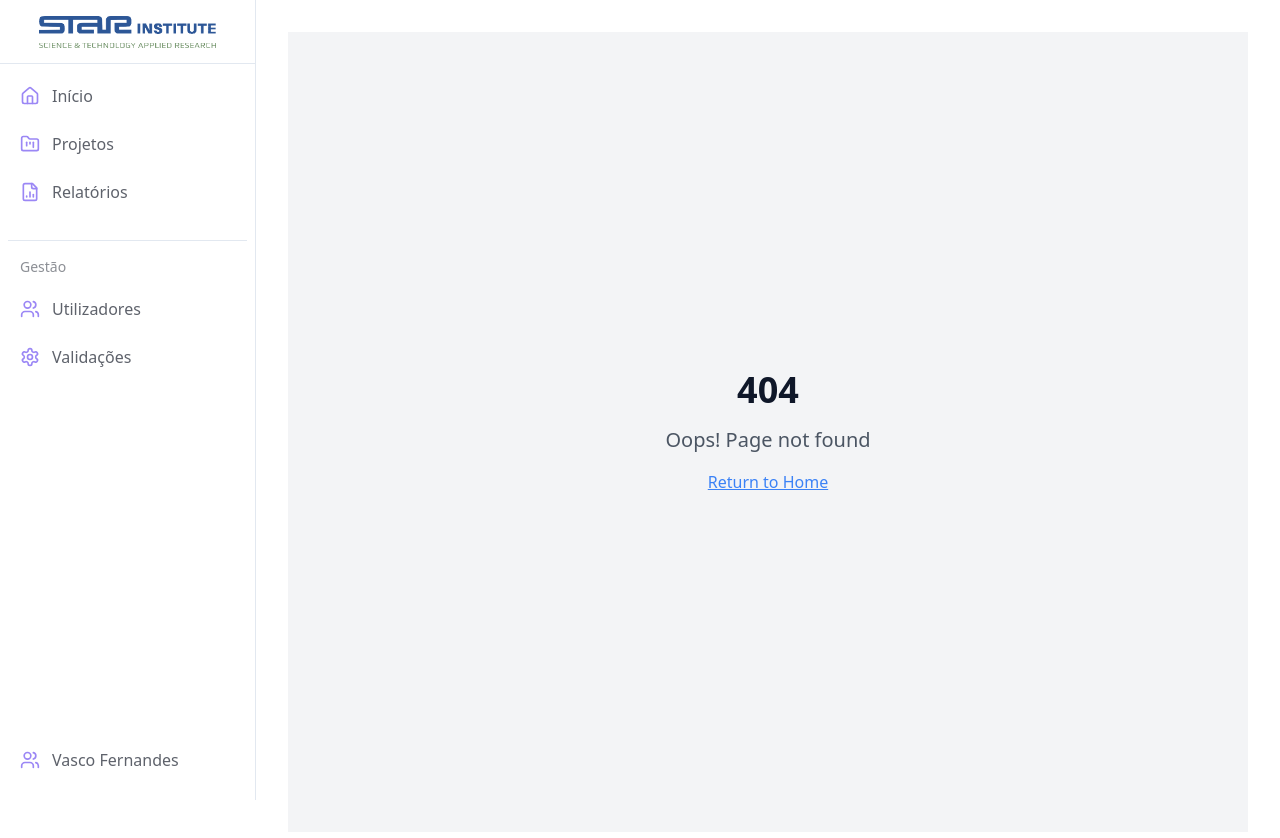
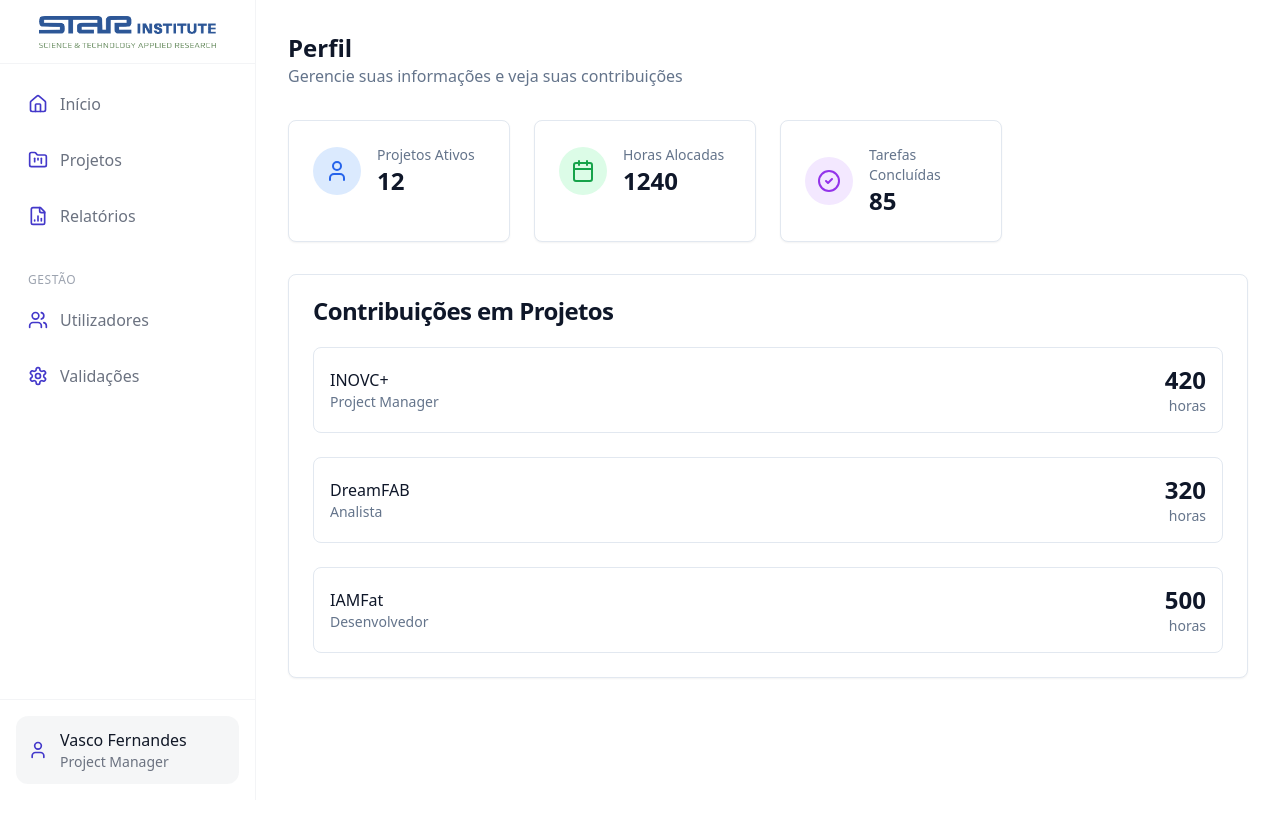
Before and after one commit to projetopint2025/project-resource-allocator, a React (Vite) app: page /profile in a window 1280 px wide. Before the commit this address had no page. Shown: the top 838 px of the page. After the commit the page ends 800 px from the top, so only its background shows below. Built offline with nearby package versions, Linux system fonts and the light colour scheme.

Commit message:
Refactor validations and sidebar
Refactored the validations page to only display project validations.  Improved the sidebar design for a more modern look. Added a profile page with user information and project contribution details.

```diff
--- a/src/App.tsx
+++ b/src/App.tsx
@@ -10,6 +10,7 @@ import Projects from "./pages/Projects";
 import ProjectDetails from "./pages/ProjectDetails";
 import Users from "./pages/Users";
 import Validations from "./pages/Validations";
+import Profile from "./pages/Profile";
 import NotFound from "./pages/NotFound";
 
 const queryClient = new QueryClient();
@@ -27,6 +28,7 @@ const App = () => (
               <Route path="/projects/:id" element={<ProjectDetails />} />
               <Route path="/users" element={<Users />} />
               <Route path="/validations" element={<Validations />} />
+              <Route path="/profile" element={<Profile />} />
               <Route path="*" element={<NotFound />} />
             </Routes>
           </main>
--- a/src/components/AppSidebar.tsx
+++ b/src/components/AppSidebar.tsx
@@ -1,7 +1,8 @@
 
 import { useState } from "react";
-import { Home, FolderKanban, ChevronLeft, Menu, Users, FileBarChart2, Settings } from "lucide-react";
+import { Home, FolderKanban, ChevronLeft, Menu, Users, FileBarChart2, Settings, User } from "lucide-react";
 import { cn } from "@/lib/utils";
+import { Link, useLocation } from "react-router-dom";
 
 const menuItems = [
   {
@@ -36,15 +37,44 @@ const managementItems = [
 
 export const AppSidebar = () => {
   const [collapsed, setCollapsed] = useState(false);
+  const location = useLocation();
+
+  const MenuItem = ({ item, className = "" }) => (
+    <Link
+      to={item.href}
+      className={cn(
+        "flex items-center gap-3 p-3 rounded-xl transition-all duration-300",
+        "text-gray-500 hover:text-gray-900 hover:bg-gray-100/80",
+        location.pathname === item.href && "bg-gray-100/80 text-gray-900",
+        className
+      )}
+    >
+      <item.icon
+        size={20}
+        className={cn(
+          "text-[#4338ca] transition-transform duration-300",
+          collapsed && "transform scale-110"
+        )}
+      />
+      <span
+        className={cn(
+          "font-medium transition-all duration-300",
+          collapsed && "opacity-0 w-0"
+        )}
+      >
+        {item.label}
+      </span>
+    </Link>
+  );
 
   return (
     <div
       className={cn(
-        "h-screen bg-white border-r border-border transition-all duration-300 relative",
-        collapsed ? "w-16" : "w-64"
+        "h-screen bg-white border-r border-gray-100 transition-all duration-300 relative flex flex-col",
+        collapsed ? "w-20" : "w-64"
       )}
     >
-      <div className="flex items-center justify-center p-4 h-16 border-b border-border">
+      <div className="flex items-center justify-center p-6 h-16 border-b border-gray-100">
         <img
           src="/lovable-uploads/28745dc3-1b1b-490b-8612-41cb26f8c61d.png"
           alt="STAR Institute"
@@ -55,76 +85,47 @@ export const AppSidebar = () => {
         />
       </div>
 
-      <nav className="p-2 space-y-6">
-        <div>
+      <nav className="flex-1 p-4 space-y-8">
+        <div className="space-y-2">
           {menuItems.map((item) => (
-            <a
-              key={item.href}
-              href={item.href}
-              className={cn(
-                "flex items-center gap-3 p-3 rounded-lg hover:bg-[#1A1F2C]/5 transition-colors",
-                "text-[#1A1F2C]/70 hover:text-[#1A1F2C]",
-                window.location.pathname === item.href && "bg-[#1A1F2C]/5 text-[#1A1F2C]"
-              )}
-            >
-              <item.icon size={20} className="text-[#9b87f5]" />
-              <span
-                className={cn(
-                  "transition-opacity duration-300 font-medium",
-                  collapsed && "opacity-0"
-                )}
-              >
-                {item.label}
-              </span>
-            </a>
+            <MenuItem key={item.href} item={item} />
           ))}
         </div>
 
-        <div className="pt-4 border-t border-border">
+        <div className="space-y-2">
           <p className={cn(
-            "px-3 text-sm font-medium text-[#1A1F2C]/50 mb-2",
+            "px-3 text-xs font-medium text-gray-400 uppercase tracking-wider",
             collapsed && "opacity-0"
           )}>
             Gestão
           </p>
           {managementItems.map((item) => (
-            <a
-              key={item.href}
-              href={item.href}
-              className={cn(
-                "flex items-center gap-3 p-3 rounded-lg hover:bg-[#1A1F2C]/5 transition-colors",
-                "text-[#1A1F2C]/70 hover:text-[#1A1F2C]",
-                window.location.pathname === item.href && "bg-[#1A1F2C]/5 text-[#1A1F2C]"
-              )}
-            >
-              <item.icon size={20} className="text-[#9b87f5]" />
-              <span
-                className={cn(
-                  "transition-opacity duration-300 font-medium",
-                  collapsed && "opacity-0"
-                )}
-              >
-                {item.label}
-              </span>
-            </a>
+            <MenuItem key={item.href} item={item} />
           ))}
         </div>
+      </nav>
 
-        <div className="absolute bottom-4 left-0 right-0 px-2">
-          <div className={cn(
-            "flex items-center gap-3 p-3 text-[#1A1F2C]/70",
-            collapsed && "justify-center"
-          )}>
-            <Users size={20} className="text-[#9b87f5]" />
-            <span className={cn(
-              "font-medium transition-opacity duration-300",
-              collapsed && "opacity-0"
-            )}>
-              Vasco Fernandes
-            </span>
+      <div className="p-4 border-t border-gray-100">
+        <Link
+          to="/profile"
+          className={cn(
+            "flex items-center gap-3 p-3 rounded-xl transition-all",
+            "text-gray-500 hover:text-gray-900 hover:bg-gray-100/80",
+            location.pathname === "/profile" && "bg-gray-100/80 text-gray-900"
+          )}
+        >
+          <User size={20} className="text-[#4338ca]" />
+          <div
+            className={cn(
+              "transition-all duration-300",
+              collapsed && "opacity-0 w-0"
+            )}
+          >
+            <p className="font-medium">Vasco Fernandes</p>
+            <p className="text-sm text-gray-500">Project Manager</p>
           </div>
-        </div>
-      </nav>
+        </Link>
+      </div>
     </div>
   );
 };
--- /dev/null
+++ b/src/pages/Profile.tsx
@@ -0,0 +1,96 @@
+
+import { Card, CardContent, CardHeader, CardTitle } from "@/components/ui/card";
+import { User, ChartBar, Calendar, CheckCircle2 } from "lucide-react";
+
+const mockUserStats = {
+  nome: "Vasco Fernandes",
+  cargo: "Project Manager",
+  email: "vasco.fernandes@star.pt",
+  projetos: 12,
+  horasAlocadas: 1240,
+  tarefasConcluidas: 85,
+  contribuicoes: [
+    { projeto: "INOVC+", papel: "Project Manager", horas: 420 },
+    { projeto: "DreamFAB", papel: "Analista", horas: 320 },
+    { projeto: "IAMFat", papel: "Desenvolvedor", horas: 500 },
+  ]
+};
+
+const Profile = () => {
+  return (
+    <div className="space-y-8 animate-fade-in">
+      <div>
+        <h1 className="text-2xl font-semibold">Perfil</h1>
+        <p className="text-muted-foreground">Gerencie suas informações e veja suas contribuições</p>
+      </div>
+
+      <div className="grid gap-6 md:grid-cols-2 lg:grid-cols-4">
+        <Card>
+          <CardContent className="p-6">
+            <div className="flex items-center gap-4">
+              <div className="p-3 bg-blue-100 rounded-full">
+                <User className="w-6 h-6 text-blue-600" />
+              </div>
+              <div>
+                <p className="text-sm text-muted-foreground">Projetos Ativos</p>
+                <p className="text-2xl font-semibold">{mockUserStats.projetos}</p>
+              </div>
+            </div>
+          </CardContent>
+        </Card>
+
+        <Card>
+          <CardContent className="p-6">
+            <div className="flex items-center gap-4">
+              <div className="p-3 bg-green-100 rounded-full">
+                <Calendar className="w-6 h-6 text-green-600" />
+              </div>
+              <div>
+                <p className="text-sm text-muted-foreground">Horas Alocadas</p>
+                <p className="text-2xl font-semibold">{mockUserStats.horasAlocadas}</p>
+              </div>
+            </div>
+          </CardContent>
+        </Card>
+
+        <Card>
+          <CardContent className="p-6">
+            <div className="flex items-center gap-4">
+              <div className="p-3 bg-purple-100 rounded-full">
+                <CheckCircle2 className="w-6 h-6 text-purple-600" />
+              </div>
+              <div>
+                <p className="text-sm text-muted-foreground">Tarefas Concluídas</p>
+                <p className="text-2xl font-semibold">{mockUserStats.tarefasConcluidas}</p>
+              </div>
+            </div>
+          </CardContent>
+        </Card>
+      </div>
+
+      <Card>
+        <CardHeader>
+          <CardTitle>Contribuições em Projetos</CardTitle>
+        </CardHeader>
+        <CardContent>
+          <div className="space-y-6">
+            {mockUserStats.contribuicoes.map((contribuicao) => (
+              <div key={contribuicao.projeto} className="flex items-center justify-between p-4 border rounded-lg">
+                <div>
+                  <h3 className="font-medium">{contribuicao.projeto}</h3>
+                  <p className="text-sm text-muted-foreground">{contribuicao.papel}</p>
+                </div>
+                <div className="text-right">
+                  <p className="text-2xl font-semibold">{contribuicao.horas}</p>
+                  <p className="text-sm text-muted-foreground">horas</p>
+                </div>
+              </div>
+            ))}
+          </div>
+        </CardContent>
+      </Card>
+    </div>
+  );
+};
+
+export default Profile;
--- a/src/pages/Validations.tsx
+++ b/src/pages/Validations.tsx
@@ -1,3 +1,4 @@
+
 import { Card, CardContent, CardHeader, CardTitle } from "@/components/ui/card";
 import { Table, TableHeader, TableBody, TableHead, TableRow, TableCell } from "@/components/ui/table";
 import { Button } from "@/components/ui/button";
@@ -41,7 +42,7 @@ const Validations = () => {
 
       <Card>
         <CardHeader>
-          <CardTitle>Solicitações</CardTitle>
+          <CardTitle>Projetos Pendentes</CardTitle>
         </CardHeader>
         <CardContent>
           <Table>
```
